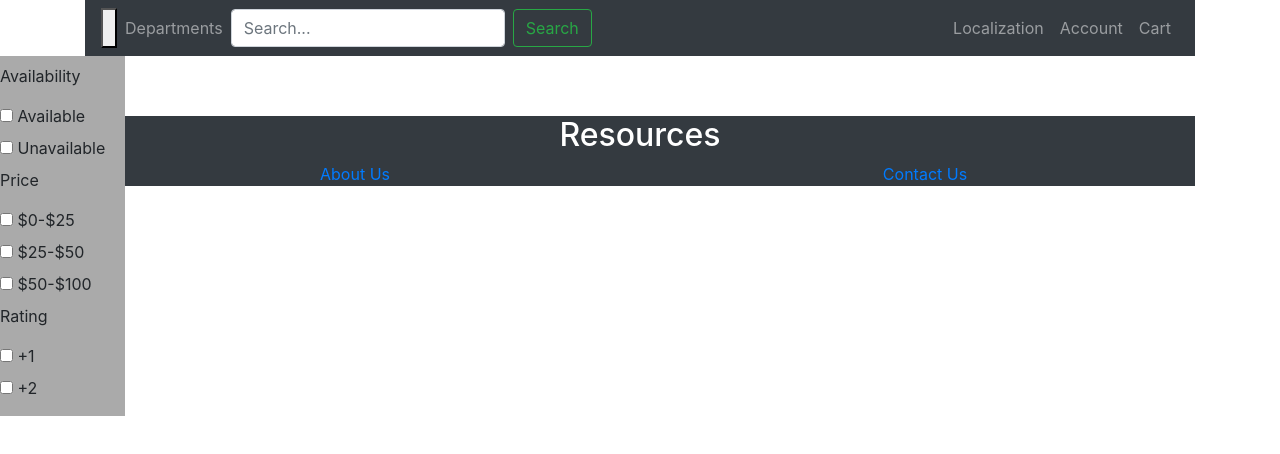
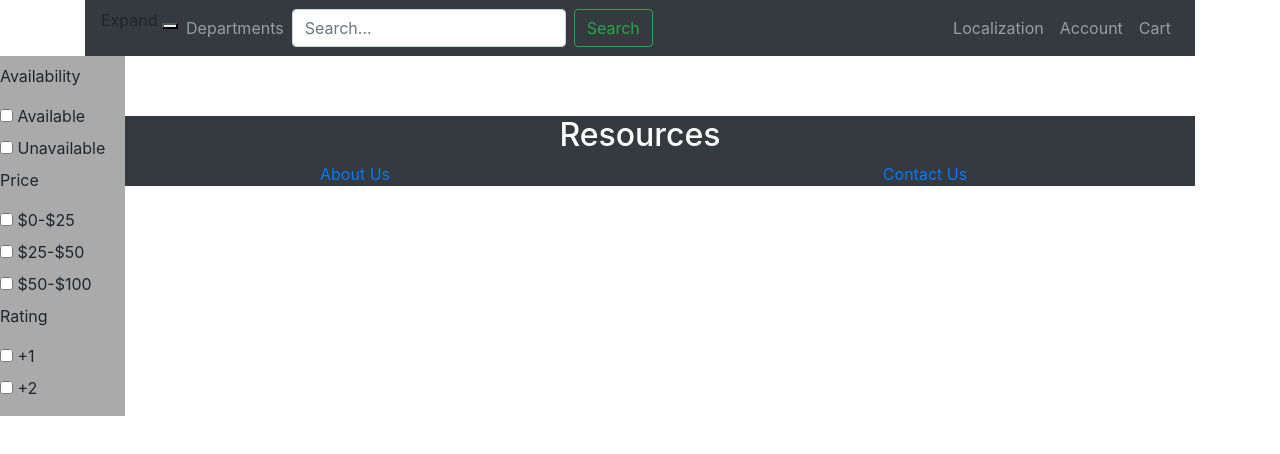
Before and after one commit to andrewwarfield11/Shoppingcart, a website: page index.html in a window 1280 px wide. Drawn offline with nearby package versions, Linux system fonts and the light colour scheme; no server answers.

Commit message:
testing different format on heroku

```diff
--- a/index.html
+++ b/index.html
@@ -53,9 +53,11 @@
         <!--Navbar.-->
         <nav class="navbar navbar-expand-lg navbar-dark bg-dark navbar-fixed-top">
             <div class="navbar-nav">
+                <label class="active">Expand
                 <button type="button" id="collapse" class="navbar-toggle collapsed" data-toggle="collapse" data-target="#navbarDropdown" aria-expanded"false">
                     <i class="glyphicon glyphicon-align-center"></i>
                 </button>
+                </label>
                 <a class="nav-link" href="#">Departments</a>
                 <form class="form-inline my-2 my-lg-0">
                     <input class="form-control mr-sm-2" type="search" placeholder="Search..." aria-label="Search">
```
